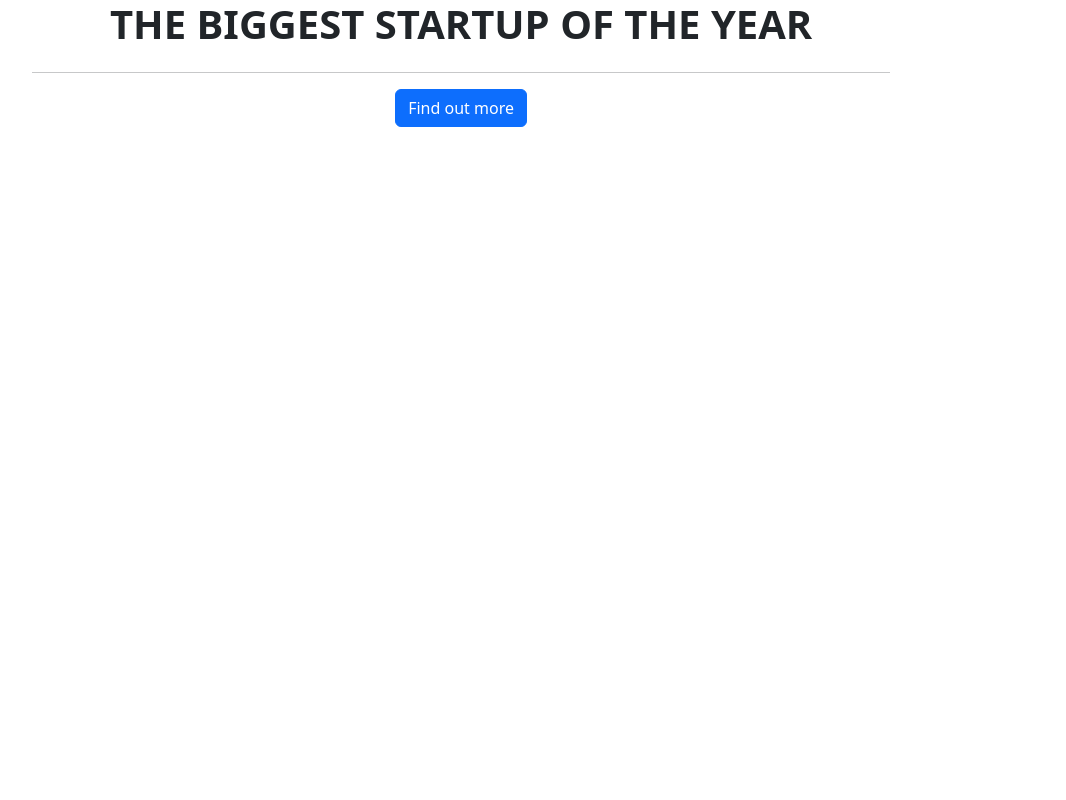
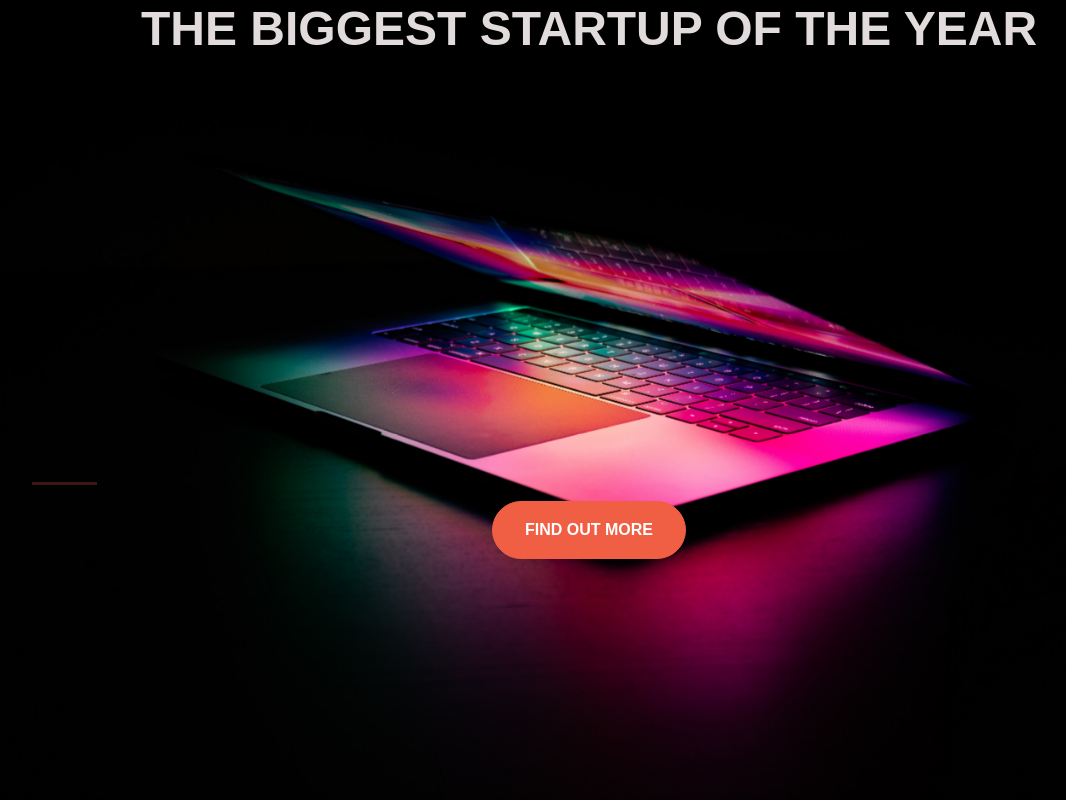
Before and after one commit to shubham130619/shubham.github.io, a plain HTML site: page index.html in a window 1280 px wide. Shown: the whole page, without its empty margins (50-1116 px from the left). Drawn offline with nearby package versions, Linux system fonts and the light colour scheme.

Commit message:
Update index.html

```diff
--- a/index.html
+++ b/index.html
@@ -6,7 +6,7 @@
 	<title>Startup</title>
 	<link rel="stylesheet" type="text/css" href="shubhamlaptop.jpg">
 	<link rel="stylesheet" type="text/css" href="https://cdn.jsdelivr.net/npm/bootstrap@5.3.0-alpha1/dist/css/bootstrap.min.css">
-	<link rel="stylesheet" type="text/css" href="13th.css">
+	<link rel="stylesheet" type="text/css" href="aboutus.css">
 </head>
 <body>
 	<div class="container d-flex aligh-items-center h-100">
```
